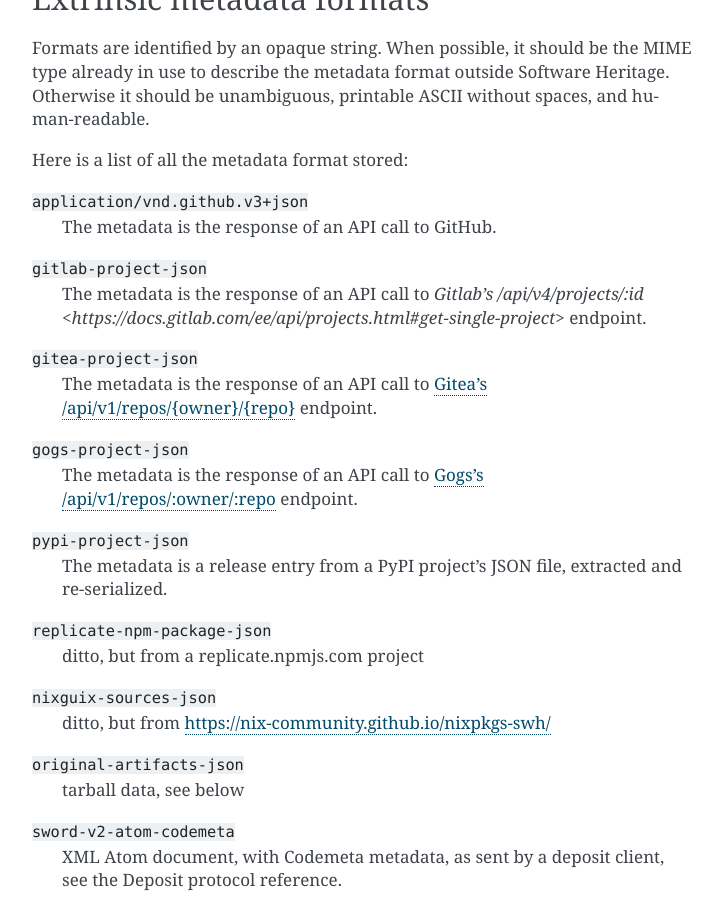
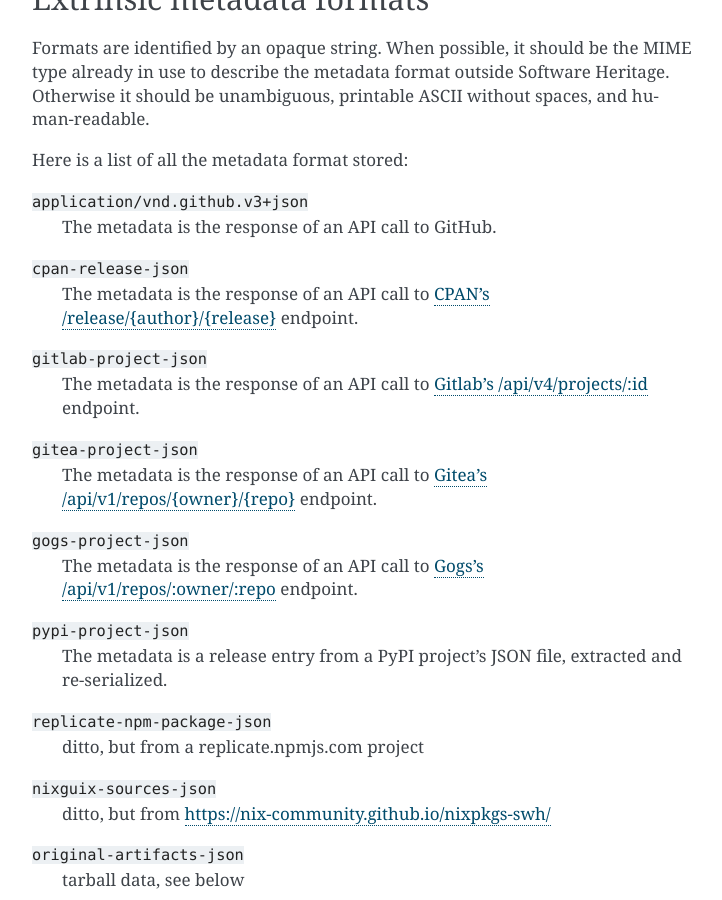
Before and after one commit to SoftwareHeritage/swh-storage, a Sphinx documentation site: the page built from docs/extrinsic-metadata-specification.rst, in a window 1280 px wide and 900 px high, scrolled down 5279 px. Shown: the whole window, without its empty margins (388-1110 px from the left). Built offline with Sphinx 7.4.7, drawn with Linux system fonts in a browser that asks for light colours; pages that are not in the unit, such as notebooks, are missing from menus.

Commit message:
docs: Add info about CPAN extrinsic metadata format
Related to T2833

```diff
--- a/docs/extrinsic-metadata-specification.rst
+++ b/docs/extrinsic-metadata-specification.rst
@@ -274,9 +274,12 @@
 
 ``application/vnd.github.v3+json``
     The metadata is the response of an API call to GitHub.
+``cpan-release-json``
+    The metadata is the response of an API call to `CPAN's /release/{author}/{release}
+    <https://github.com/metacpan/metacpan-api/blob/master/docs/API-docs.md#releaseauthorrelease>`_ endpoint.
 ``gitlab-project-json``
     The metadata is the response of an API call to `Gitlab's /api/v4/projects/:id
-    <https://docs.gitlab.com/ee/api/projects.html#get-single-project>` endpoint.
+    <https://docs.gitlab.com/ee/api/projects.html#get-single-project>`_ endpoint.
 ``gitea-project-json``
     The metadata is the response of an API call to `Gitea's /api/v1/repos/{owner}/{repo}
     <https://gittea.dev/api/swagger#/repository/repoGet>`_ endpoint.
```
